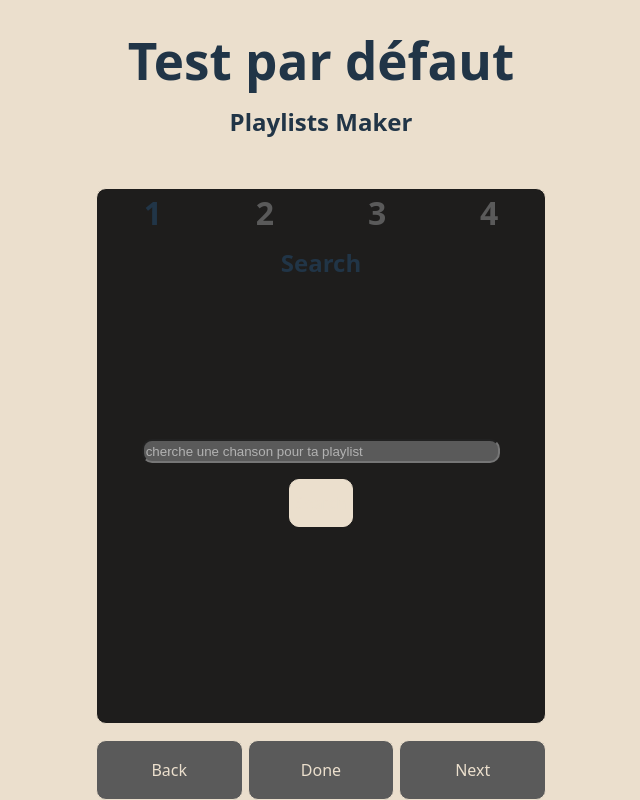
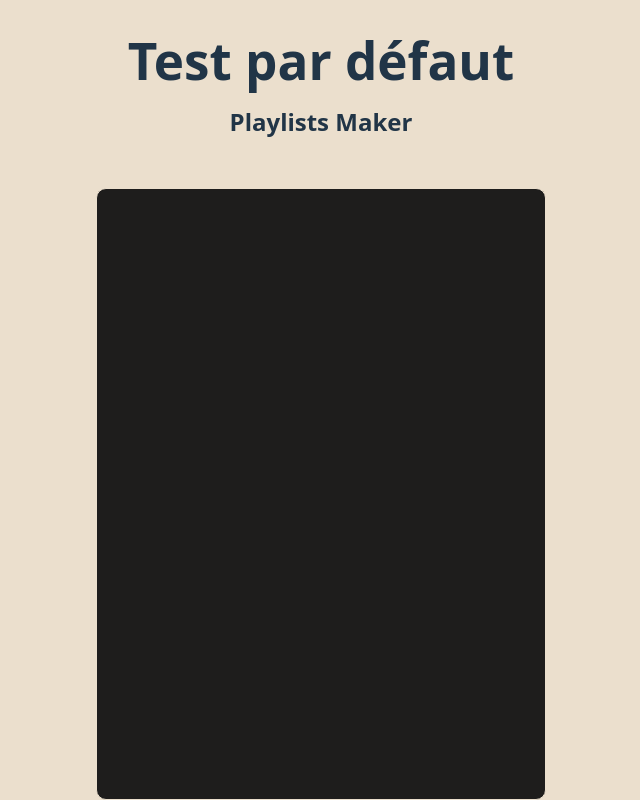
Before and after one commit to rjacqmotte/jammming, a React app: page / in a window 1280 px wide. Shown: the whole page, without its empty margins (319-959 px from the left). Built offline with nearby package versions, Linux system fonts and the light colour scheme; the HTML template or start-up script is replaced by a standard one.

Commit message:
prepare to refoctoring UI - delete menu.jsx and navbutton.jsx with all dependencies

```diff
--- a/src/App.jsx
+++ b/src/App.jsx
@@ -323,15 +323,11 @@ function App() {
   // --- GESTION DE L'APPLICATION ---
   /* gestion de l'état de l'application*/
   const appStates = [
-    { number: 1, title: 'Search', view: 'searchBar', buttons: 'config_A' },
-    { number: 2, title: 'Select', view: 'trackList', buttons: 'config_B' },
-    { number: 3, title: 'Playlist', view: 'playlist', buttons: 'config_C' },
-    {
-      number: 4,
-      title: 'Save on Spotify',
-      view: 'saveForm',
-      buttons: 'config_D',
-    },
+    { view: 'connect'},
+    { view: 'searchBar'},
+    { view: 'trackList'},
+    { view: 'playlist'},
+    { view: 'saveForm'},
   ];
 
   const [indexState, setIndexState] = useState(0);
--- a/src/components/AppView/AppView.jsx
+++ b/src/components/AppView/AppView.jsx
@@ -1,7 +1,6 @@
 import styles from './AppView.module.css';
 import Header from '../Header/Header.jsx';
 import MainView from '../MainView/MainView.jsx';
-import NavButtons from '../NavButtons/NavButtons.jsx';
 
 function AppView(props) {
   return (
@@ -20,10 +19,6 @@ function AppView(props) {
           onTagPlaylist={props.onTagPlaylist}
           onLikePlaylist={props.onLikePlaylist}
         />
-        <NavButtons
-          config={props.appState.buttons}
-          onClick={props.onClickNavButtons}
-        />
       </div>
     </>
   );
--- a/src/components/MainView/MainView.jsx
+++ b/src/components/MainView/MainView.jsx
@@ -1,5 +1,4 @@
 import styles from './MainView.module.css';
-import Menu from '../Menu/Menu';
 import SearchBar from '../SearchBar/SearchBar';
 import TrackList from '../TrackList/TrackList';
 import Playlist from '../Playlist/Playlist';
@@ -8,7 +7,6 @@ import SaveForm from '../SaveForm/SaveForm';
 function MainView(props) {
   return (
     <div className={styles.mainView}>
-      <Menu number={props.appState.number} title={props.appState.title} />
       <div className={styles.mainViewContainer}>
         {props.appState.view === 'searchBar' && (
           <SearchBar
--- a/src/components/Menu/Menu.jsx
+++ /dev/null
@@ -1,43 +0,0 @@
-import styles from './Menu.module.css';
-
-function Menu(props) {
-  return (
-    <div className={styles.menuContainer}>
-      <nav className={styles.menu}>
-        <ul className={styles.menuList}>
-          <li
-            className={
-              props.number === 1 ? styles.menuItemIsActive : styles.menuItem
-            }
-          >
-            1
-          </li>
-          <li
-            className={
-              props.number === 2 ? styles.menuItemIsActive : styles.menuItem
-            }
-          >
-            2
-          </li>
-          <li
-            className={
-              props.number === 3 ? styles.menuItemIsActive : styles.menuItem
-            }
-          >
-            3
-          </li>
-          <li
-            className={
-              props.number === 4 ? styles.menuItemIsActive : styles.menuItem
-            }
-          >
-            4
-          </li>
-        </ul>
-      </nav>
-      <h2 className={styles.menuTitle}>{props.title}</h2>
-    </div>
-  );
-}
-
-export default Menu;
--- a/src/components/Menu/Menu.module.css
+++ /dev/null
@@ -1,36 +0,0 @@
-.menuContainer {
-  display: flex;
-  flex-direction: column;
-  align-items: center;
-  gap: 0.5rem;
-  margin-bottom: 0.5rem;
-  border-radius: var(--border-radius);
-}
-
-.menu {
-  width: 100%;
-}
-
-.menuList {
-  display: flex;
-  list-style-type: none;
-  justify-content: space-around;
-  margin: 0;
-  padding: 0;
-}
-
-.menuItem {
-  font-size: 2rem;
-  font-weight: bold;
-  color: var(--color-secondary);
-}
-
-.menuItemIsActive {
-  font-size: 2rem;
-  font-weight: bold;
-}
-
-.menuTitle {
-  margin: 0;
-  padding: 0;
-}
--- a/src/components/NavButtons/NavButtons.jsx
+++ /dev/null
@@ -1,27 +0,0 @@
-import styles from './NavButtons.module.css';
-
-function NavButtons(props) {
-  return (
-    <nav className={styles.navButtons}>
-      <ul className={styles.navButtonsList}>
-        <li className={styles.navButtonsItem}>
-          <button className={styles.navButtonsBtn} onClick={props.onClick[1]}>
-            Back
-          </button>
-        </li>
-        <li className={styles.navButtonsItem}>
-          <button className={styles.navButtonsBtn} onClick={props.onClick[0]}>
-            Done
-          </button>
-        </li>
-        <li className={styles.navButtonsItem}>
-          <button className={styles.navButtonsBtn} onClick={props.onClick[0]}>
-            Next
-          </button>
-        </li>
-      </ul>
-    </nav>
-  );
-}
-
-export default NavButtons;
--- a/src/components/NavButtons/NavButtons.module.css
+++ /dev/null
@@ -1,29 +0,0 @@
-.navButtons {
-  width: 100%;
-  height: 60px;
-}
-
-.navButtonsList {
-  height: 100%;
-  display: flex;
-  list-style-type: none;
-  gap: 0.3rem;
-  margin: 0;
-  padding: 0;
-}
-
-.navButtonsItem {
-  flex: 1;
-  display: flex;
-  justify-content: center;
-}
-
-.navButtonsBtn {
-  background-color: var(--color-secondary);
-  color: var(--color-text);
-  border: 1px var(--color-white) solid;
-  border-radius: var(--border-radius);
-  width: 100%;
-  min-width: 48px;
-  min-height: 48px;
-}
```
